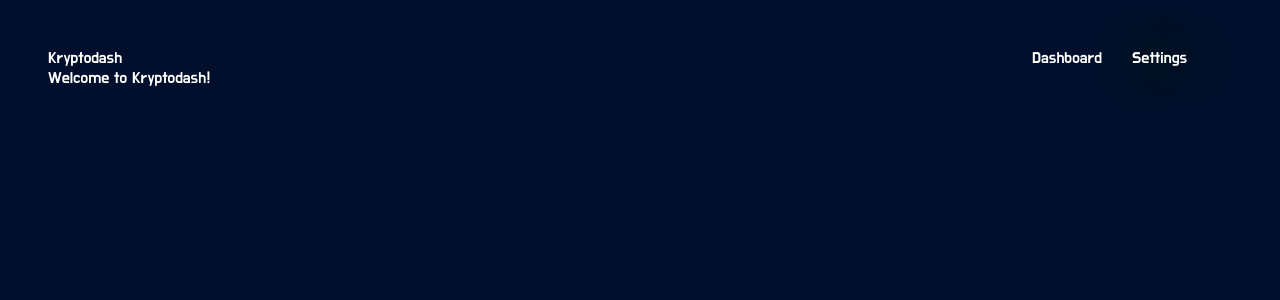
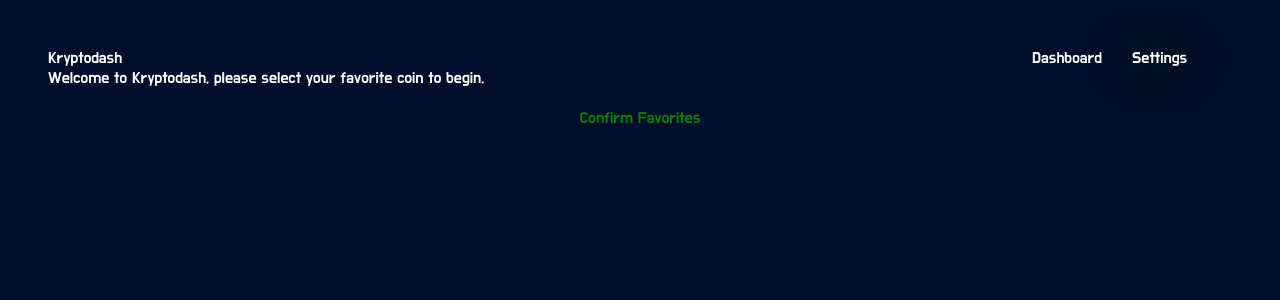
Before and after one commit to jnabor/kryptodash, a React (Create React App) app: page / in a window 1280 px wide. Shown: the top 300 px of the page. Built offline with nearby package versions, Linux system fonts and the light colour scheme.

Commit message:
added localstorage

```diff
--- a/src/App/AppProvider.tsx
+++ b/src/App/AppProvider.tsx
@@ -4,12 +4,16 @@ export interface AppProviderProps {}
 
 export interface AppProviderState {
   page: string
+  firstVisit?: boolean
+  confirmFavorites?(): void
   setPage(page: string): void
 }
 
 export const appContext = React.createContext<AppProviderState>({
-  page: 'settings',
-  setPage: (page: string) => {}
+  page: '',
+  confirmFavorites: () => {},
+  firstVisit: true,
+  setPage: () => {}
 })
 
 export class AppProvider extends React.Component<
@@ -18,7 +22,25 @@ export class AppProvider extends React.Component<
 > {
   constructor(props: AppProviderProps) {
     super(props)
-    this.state = { page: 'settings', setPage: this.setPage }
+    this.state = {
+      page: 'dashboard',
+      ...this.savedSettings(),
+      setPage: this.setPage,
+      confirmFavorites: this.confirmFavorites
+    }
+  }
+
+  confirmFavorites = () => {
+    this.setState({ firstVisit: false, page: 'dashboard' })
+    localStorage.setItem('kryptoDash', JSON.stringify({ test: 'Hello' }))
+  }
+
+  savedSettings = () => {
+    const data = JSON.parse(String(localStorage.getItem('kryptoDash')))
+    if (!data) {
+      return { page: 'settings', firstVisit: true }
+    }
+    return {}
   }
 
   setPage = (page: string) => {
--- a/src/App/WelcomeMessage.tsx
+++ /dev/null
@@ -1,9 +0,0 @@
-import React from 'react'
-
-export interface WelcomeMessageProps {}
-
-const WelcomeMessage: React.SFC<WelcomeMessageProps> = () => {
-  return <div>Welcome to Kryptodash!</div>
-}
-
-export default WelcomeMessage
--- a/src/App/index.tsx
+++ b/src/App/index.tsx
@@ -1,6 +1,6 @@
 import React from 'react'
 import './App.css'
-import WelcomeMessage from './WelcomeMessage'
+import WelcomeMessage from '../Settings'
 import AppLayout from './AppLayout'
 import AppBar from './AppBar'
 import { AppProvider } from './AppProvider'
--- /dev/null
+++ b/src/Settings/ConfirmButton.tsx
@@ -0,0 +1,31 @@
+import React from 'react'
+import styled from 'styled-components'
+import { appContext } from '../App/AppProvider'
+
+const ConfirmButtonStyled = styled.div`
+  margin: 20px;
+  color: green;
+  cursor: pointer;
+`
+export const CenterDiv = styled.div`
+  display: grid;
+  justify-content: center;
+`
+
+export interface ConfirmButtonProps {}
+
+const ConfirmButton: React.SFC<ConfirmButtonProps> = () => {
+  return (
+    <appContext.Consumer>
+      {({ confirmFavorites }) => (
+        <CenterDiv>
+          <ConfirmButtonStyled onClick={confirmFavorites}>
+            Confirm Favorites
+          </ConfirmButtonStyled>
+        </CenterDiv>
+      )}
+    </appContext.Consumer>
+  )
+}
+
+export default ConfirmButton
--- /dev/null
+++ b/src/Settings/WelcomeMessage.tsx
@@ -0,0 +1,20 @@
+import React from 'react'
+import { appContext } from '../App/AppProvider'
+
+export interface WelcomeMessageProps {}
+
+const WelcomeMessage: React.SFC<WelcomeMessageProps> = () => {
+  return (
+    <appContext.Consumer>
+      {({ firstVisit }) =>
+        firstVisit ? (
+          <div>
+            Welcome to Kryptodash, please select your favorite coin to begin.
+          </div>
+        ) : null
+      }
+    </appContext.Consumer>
+  )
+}
+
+export default WelcomeMessage
--- /dev/null
+++ b/src/Settings/index.tsx
@@ -0,0 +1,16 @@
+import React from 'react'
+import WelcomeMessage from './WelcomeMessage'
+import ConfirmButton from './ConfirmButton'
+
+export interface SettingsProps {}
+
+const Settings: React.SFC<SettingsProps> = () => {
+  return (
+    <div>
+      <WelcomeMessage />
+      <ConfirmButton />
+    </div>
+  )
+}
+
+export default Settings
```
Also changed, not shown: 1 other file (tests, documents, lock files or other folders).
